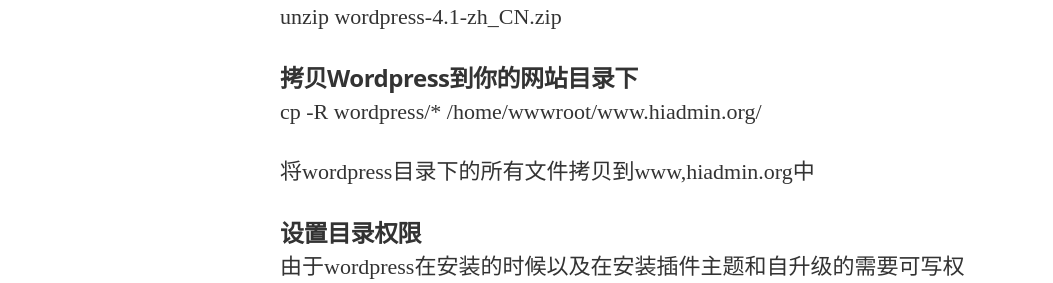
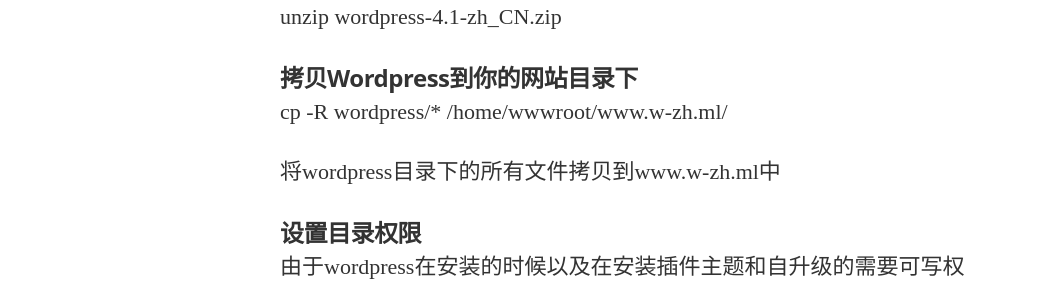
Before and after one commit to ivo-wang/ivo-wang.github.io, a Jekyll site: the page built from _posts/2015-02-12-wordpress.md, in a window 1280 px wide and 900 px high, scrolled down 4509 px. Shown: the part 161-444 px from the top of the window, without its empty margins (0-1053 px from the left). Built offline with Jekyll 4.4.1, drawn with Linux system fonts in a browser that asks for light colours; nearby versions of some CDN libraries; some web fonts are replaced; Markdown is read by kramdown in place of the engine named in the settings.

Commit message:
Update 2015-02-12-wordpress.md

```diff
--- a/_posts/2015-02-12-wordpress.md
+++ b/_posts/2015-02-12-wordpress.md
@@ -167,9 +167,9 @@
 
 ####拷贝Wordpress到你的网站目录下
 
-   cp -R wordpress/* /home/wwwroot/www.hiadmin.org/
+   cp -R wordpress/* /home/wwwroot/www.w-zh.ml/
 
-将wordpress目录下的所有文件拷贝到www,hiadmin.org中
+将wordpress目录下的所有文件拷贝到www.w-zh.ml中
 
 ####设置目录权限
 
```
